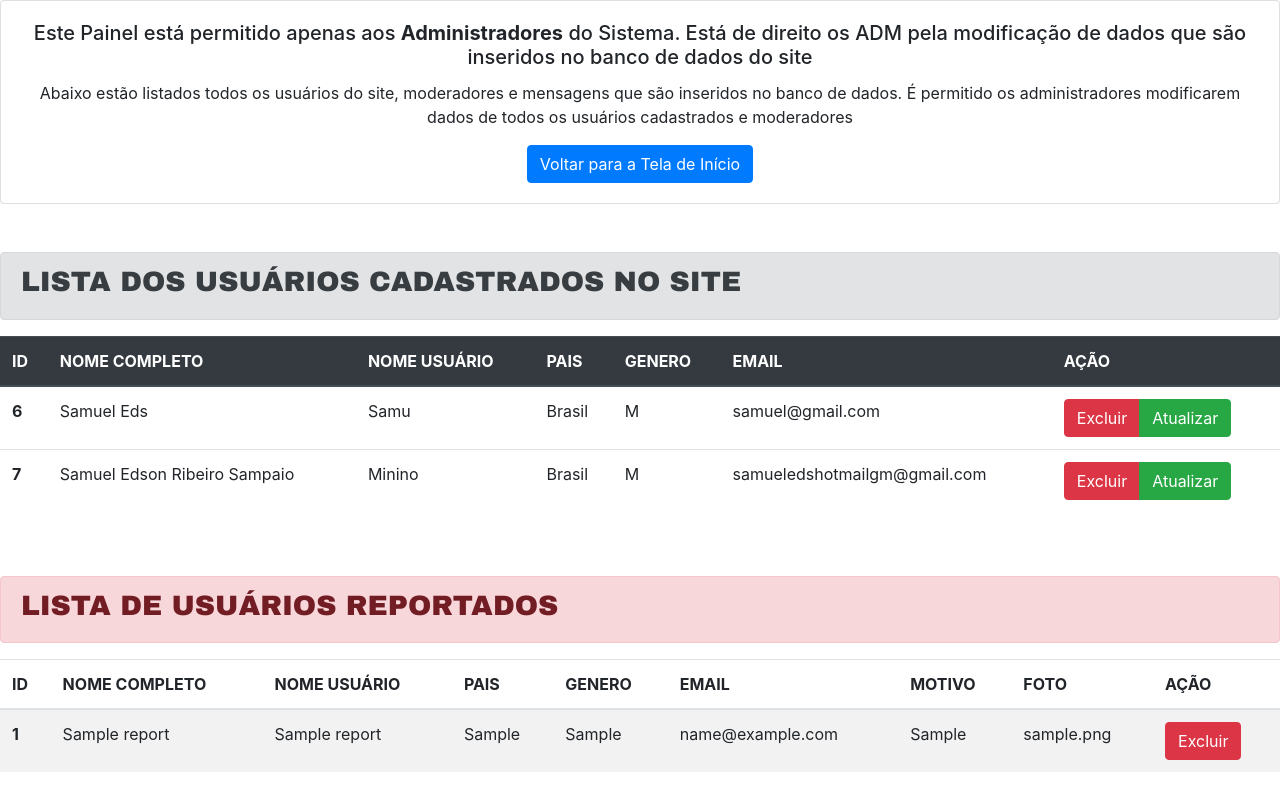
After one commit to SamuelEds/ProjetosChatTempoReal, a PHP site: page /adm.php in a window 1280 px wide. The commit adds this page. Run offline with PHP 8.4, Linux system fonts and the light colour scheme; data comes from the database, SQL or seed files in the repository; tables that the repository leaves empty or names only in its code hold one stand-in row (values such as "Sample post").

Commit message:
Login para Moderador e Usuário adicionado, sistema de Report para moderador adicionado e Botão excluir conta pelo ADM adicionado

```diff
--- /dev/null
+++ b/adm.php
@@ -0,0 +1,121 @@
+<?php
+session_start();
+include("php/conexao.php");
+
+$sql = "SELECT * FROM usuarios";
+$result = mysqli_query($con,$sql);
+
+$sql2 = "SELECT * FROM report";
+$result2 = mysqli_query($con,$sql2);
+
+?>
+
+<!DOCTYPE html>
+<html>
+<head>
+	<title>Tela de Administração</title>
+	<meta charset="utf-8">
+
+	<link rel="shortcut icon" href="img/logoF.png" />
+	<link rel="stylesheet" href="css/bootstrap.css">
+	<script type="text/javascript" src="js/bootstrap.js"></script>
+
+</head>
+<body>
+
+	<div class="card" style="width: 100%; text-align: center;">
+		<div class="card-body">
+			<h5 class="card-title">Este Painel está permitido apenas aos <b>Administradores</b> do Sistema. Está de direito os ADM pela modificação de dados que são inseridos no banco de dados do site</h5>
+			<p class="card-text">Abaixo estão listados todos os usuários do site, moderadores e mensagens que são inseridos no banco de dados. É permitido os administradores modificarem dados de todos os usuários cadastrados e moderadores</p>
+			<a href="index.php" class="btn btn-primary">Voltar para a Tela de Início</a>
+		</div>
+	</div>
+	<br>
+	<br>
+
+	<div class="alert alert-secondary" role="alert">
+		<h3 style="font-family: 'Arial Black';">LISTA DOS USUÁRIOS CADASTRADOS NO SITE</h3>
+	</div>
+
+	<table class="table">
+		<thead class="thead-dark">
+			<tr>
+				<th scope="col">ID</th>
+				<th scope="col">NOME COMPLETO</th>
+				<th scope="col">NOME USUÁRIO</th>
+				<th scope="col">PAIS</th>
+				<th scope="col">GENERO</th>
+				<th scope="col">EMAIL</th>
+				<th scope="col">AÇÃO</th>
+			</tr>
+		</thead>
+		<tbody>
+
+			<?php while($row = mysqli_fetch_assoc($result)){ ?>
+
+
+
+				<tr>
+					<th scope="row"><?php echo $row['id']; ?></th>
+					<td><?php echo $row['nomecompleto']; ?></td>
+					<td><?php echo $row['nomeusuario']; ?></td>
+					<td><?php echo $row['pais']; ?></td>
+					<td><?php echo $row['genero']; ?></td>
+					<td><?php echo $row['email']; ?></td>
+					<td><div class="btn-group" role="group"><a href="#" class="btn btn-danger">Excluir</a> <a href="#" class="btn btn-success">Atualizar</a></div></td>
+				</tr>
+
+			<?php } ?>
+
+		</tbody>
+	</table>
+
+	<br>
+	<br>
+
+	<div class="alert alert-danger" role="alert">
+		<h3 style="font-family: 'Arial Black';">LISTA DE USUÁRIOS REPORTADOS</h3>
+	</div>
+
+	<table class="table table-striped">
+		<thead>
+			<tr>
+				<th scope="col">ID</th>
+				<th scope="col">NOME COMPLETO</th>
+				<th scope="col">NOME USUÁRIO</th>
+				<th scope="col">PAIS</th>
+				<th scope="col">GENERO</th>
+				<th scope="col">EMAIL</th>
+				<th scope="col">MOTIVO</th>
+				<th scope="col">FOTO</th>
+				<th scope="col">AÇÃO</th>
+			</tr>
+		</thead>
+		<tbody>
+			<?php while($row = mysqli_fetch_assoc($result2)){ ?>
+
+
+
+				<tr>
+					<th scope="row"><?php echo $row['id']; ?></th>
+					<td><?php echo $row['nomecompleto']; ?></td>
+					<td><?php echo $row['nomeusuario']; ?></td>
+					<td><?php echo $row['pais']; ?></td>
+					<td><?php echo $row['genero']; ?></td>
+					<td><?php echo $row['email']; ?></td>
+					<td><?php echo $row['motivo']; ?></td>
+					<td><?php echo $row['foto']; ?></td>
+					<td><div class="btn-group" role="group"><a href="php/_exclui_usu.php?email=<?php echo $row['email']; ?>" class="btn btn-danger">Excluir</a></div></td>
+				</tr>
+
+			<?php } ?>
+		</tbody>
+	</table>
+
+
+	<script src="https://code.jquery.com/jquery-3.3.1.slim.min.js" integrity="sha384-q8i/X+965DzO0rT7abK41JStQIAqVgRVzpbzo5smXKp4YfRvH+8abtTE1Pi6jizo" crossorigin="anonymous"></script>
+	<script src="https://cdnjs.cloudflare.com/ajax/libs/popper.js/1.14.3/umd/popper.min.js" integrity="sha384-ZMP7rVo3mIykV+2+9J3UJ46jBk0WLaUAdn689aCwoqbBJiSnjAK/l8WvCWPIPm49" crossorigin="anonymous"></script>
+	<script src="https://stackpath.bootstrapcdn.com/bootstrap/4.1.3/js/bootstrap.min.js" integrity="sha384-ChfqqxuZUCnJSK3+MXmPNIyE6ZbWh2IMqE241rYiqJxyMiZ6OW/JmZQ5stwEULTy" crossorigin="anonymous"></script>
+
+</body>
+</html>
--- a/php/_exclui_usu.php
+++ b/php/_exclui_usu.php
@@ -3,6 +3,9 @@ session_start();
 
 include("conexao.php");
 
+if(isset($_GET['email'])){
+	$_SESSION['email'] = $_GET['email'];
+}
 
 $email = $_SESSION['email'];
 
@@ -19,6 +22,9 @@ $result3 = mysqli_query($con,$sql3);
 $sql = "DELETE FROM usuarios WHERE email = '$email'";
 $result = mysqli_query($con,$sql);
 
+$sql4 = "DELETE FROM report WHERE email = '$email'";
+$result4 = mysqli_query($con,$sql4);
+
 if(mysqli_affected_rows($con)){
 	$_SESSION['nome'] = null;
 	echo "<script>alert('Conta Excluída com Sucesso!!');</script>";
```
Also changed, not shown: moderador.php (+26 -5 lines), php/reportUser.php (+32 -2 lines), php/valida.php (+8 -1 lines).
